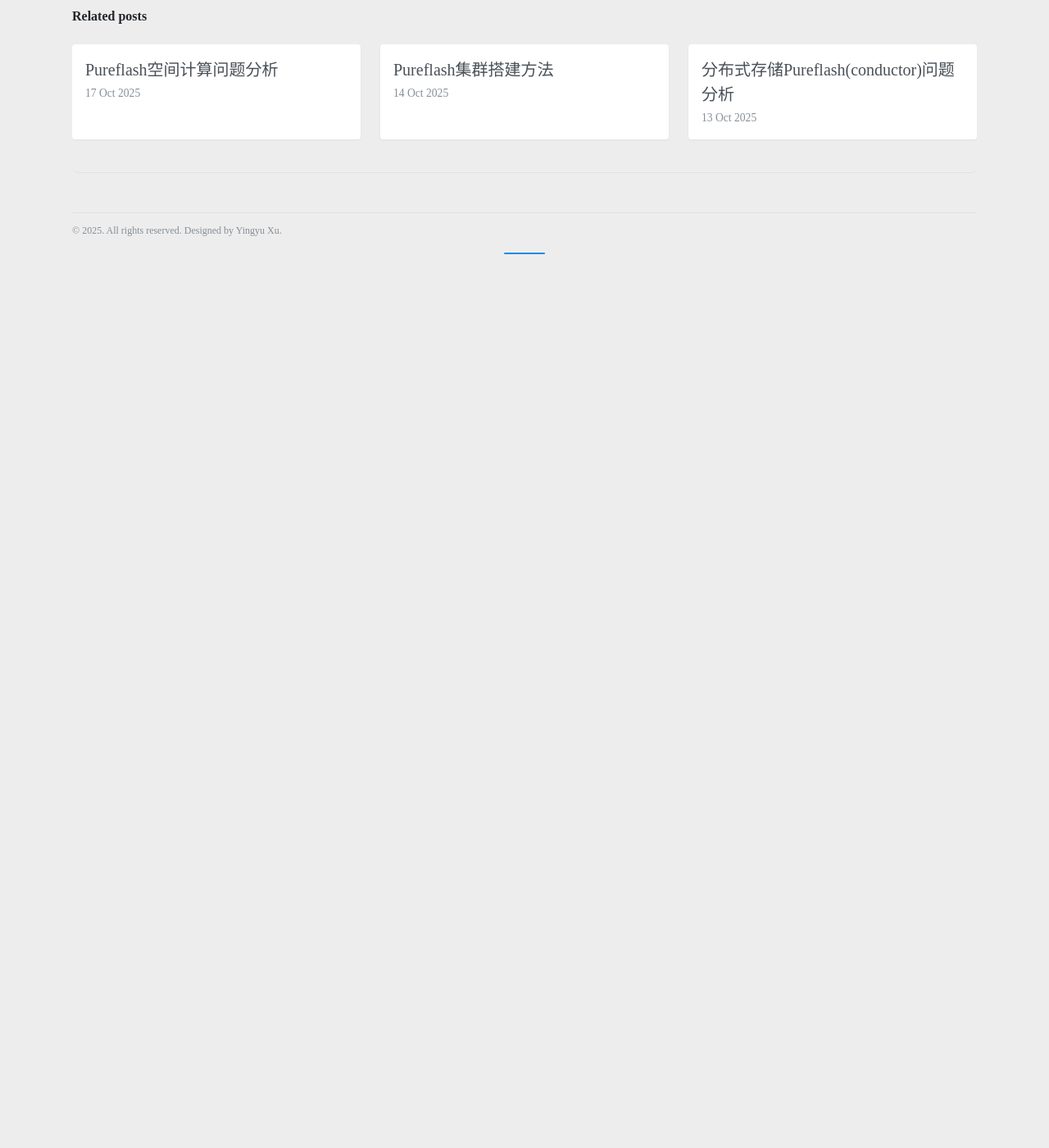
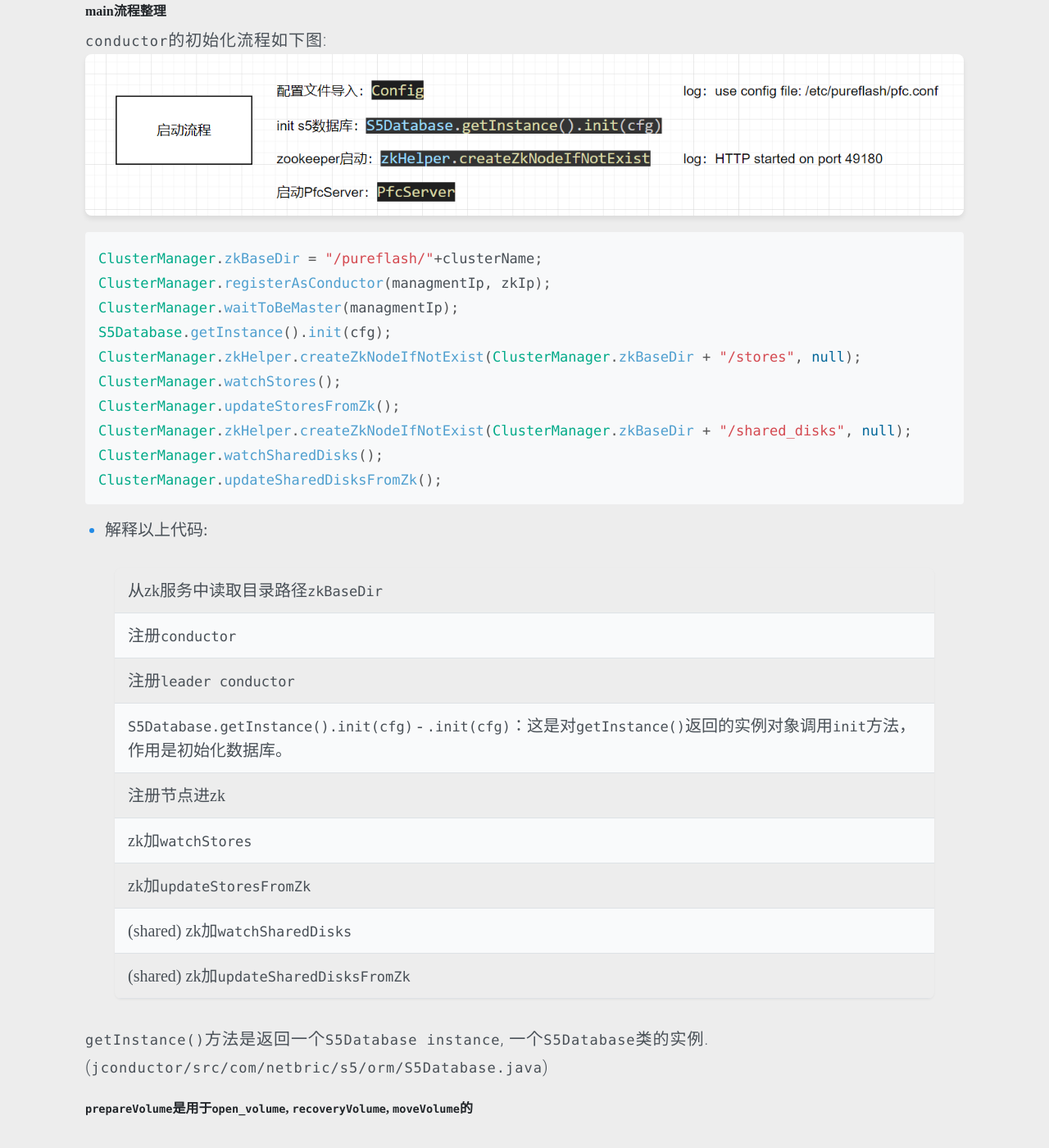
Before and after one commit to jellyXuuuuu/jellyXuuuuu.github.io, a Jekyll site: the page built from _posts/2025-10-14-pfconductor代码分析.md, in a window 1280 px wide and 1400 px high, scrolled down 7204 px. Shown: the whole window at 82% size. Built offline with Jekyll 4.4.1, drawn with Linux system fonts in a browser that asks for light colours; before the commit the page ends 7582 px from its top, so only the background shows below that.

Commit message:
add image;修改post

````diff
--- a/_posts/2025-10-14-pfconductor代码分析.md
+++ b/_posts/2025-10-14-pfconductor代码分析.md
@@ -182,3 +182,37 @@
 针对`test_v1 volume`查询状态不是`OK`的shard
 遍历shard中的replica，对于状态不是`OK`的slave replica
 给这个slave replica所在机器的pfstore发送recovery_replica，让其从primary拷贝数据恢复数据该slave replica
+
+## 251020
+*分析代码(2)*
+### main流程整理
+`conductor`的初始化流程如下图:
+![251020-image1](\assets\251020-image1.png)
+
+```java
+ClusterManager.zkBaseDir = "/pureflash/"+clusterName;
+ClusterManager.registerAsConductor(managmentIp, zkIp);
+ClusterManager.waitToBeMaster(managmentIp);
+S5Database.getInstance().init(cfg);
+ClusterManager.zkHelper.createZkNodeIfNotExist(ClusterManager.zkBaseDir + "/stores", null);
+ClusterManager.watchStores();
+ClusterManager.updateStoresFromZk();
+ClusterManager.zkHelper.createZkNodeIfNotExist(ClusterManager.zkBaseDir + "/shared_disks", null);
+ClusterManager.watchSharedDisks();
+ClusterManager.updateSharedDisksFromZk();
+```
+- 解释以上代码:
+
+| 从zk服务中读取目录路径`zkBaseDir`
+| 注册`conductor`
+| 注册`leader conductor`
+| `S5Database.getInstance().init(cfg)` - `.init(cfg)`：这是对`getInstance()`返回的实例对象调用`init`方法，作用是初始化数据库。
+| 注册节点进zk
+| zk加`watchStores`
+| zk加`updateStoresFromZk`
+| (shared) zk加`watchSharedDisks`
+| (shared) zk加`updateSharedDisksFromZk`
+
+`getInstance()`方法是返回一个`S5Database instance`, 一个`S5Database`类的实例. (`jconductor/src/com/netbric/s5/orm/S5Database.java`)
+
+### `prepareVolume`是用于`open_volume`, `recoveryVolume`, `moveVolume`的
````
Also changed, not shown: _posts/2025-10-17-分析空间计算方法.md (+55 -8 lines), assets/251017-image2.png (added), assets/251020-image1.png (added), assets/251021-image1.png (added), assets/251021-image2.png (added).
